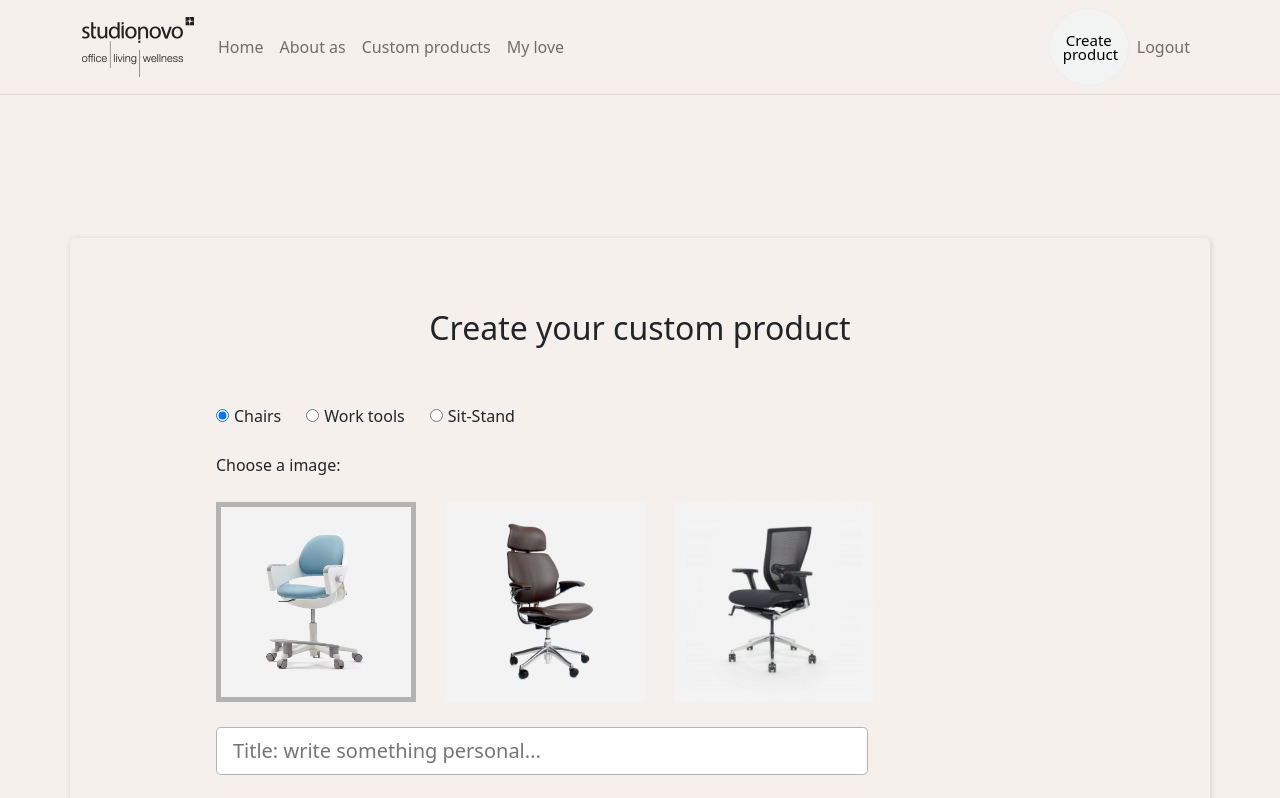
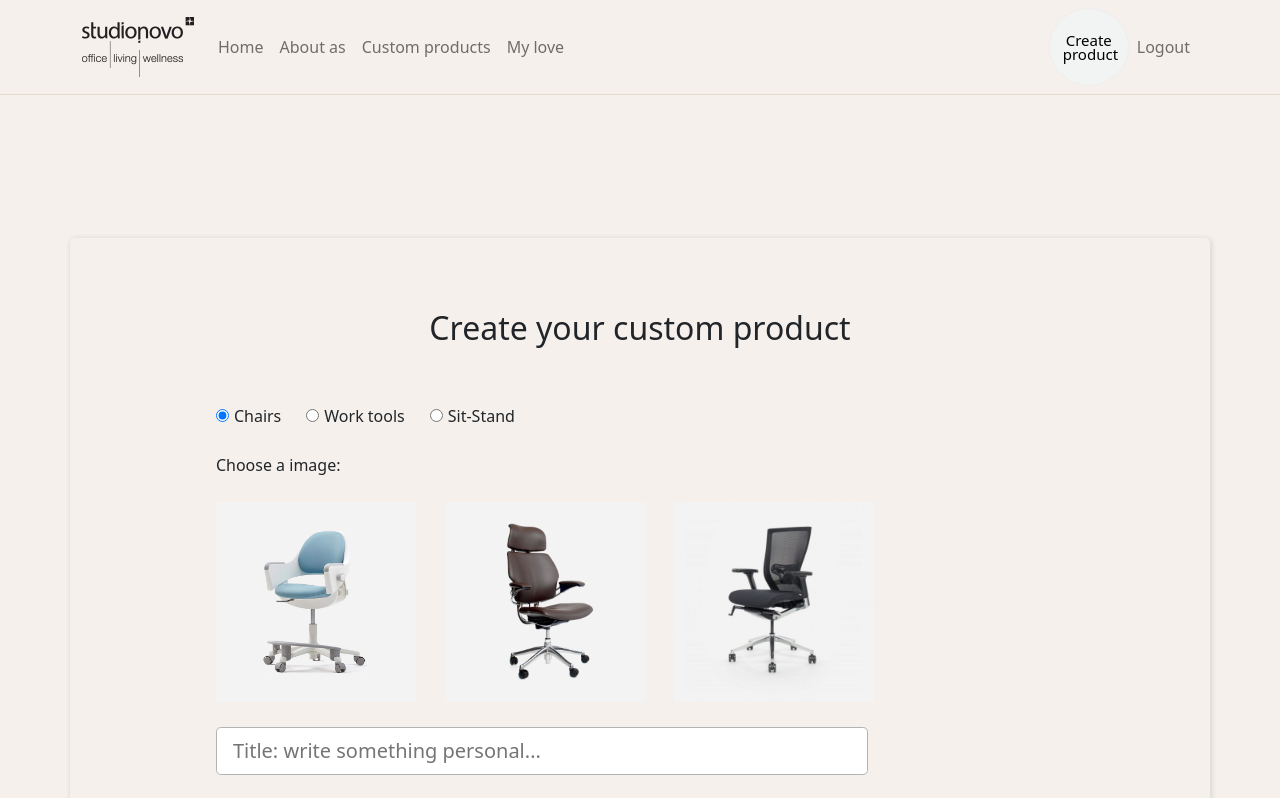
Before and after one commit to nikoletastoeva/furniture-store, a React (Create React App) app: page /create in a window 1280 px wide. Shown: the top 798 px of the page. Built offline with nearby package versions, Linux system fonts and the light colour scheme; sample sign-in values are in the browser's storage.

Commit message:
Update Create.js

```diff
--- a/src/components/Create/Create.js
+++ b/src/components/Create/Create.js
@@ -144,7 +144,7 @@ const Create = ({ history }) => {
 
 
                             <div className="images-for-product">
-                                <a name={imageUrls[0]} onClick={imgSelected} > <img className="images active" src={imageUrls[0]} name={imageUrls[0]} alt="" /></a>
+                                <a name={imageUrls[0]} onClick={imgSelected} > <img className="images" src={imageUrls[0]} name={imageUrls[0]} alt="" /></a>
                                 <a name={imageUrls[1]} onClick={imgSelected} > <img className="images" src={imageUrls[1]} name={imageUrls[1]} alt="" /></a>
                                 <a name={imageUrls[2]} onClick={imgSelected} > <img className="images" src={imageUrls[2]} name={imageUrls[2]} alt="" /></a>
                             </div>
```
